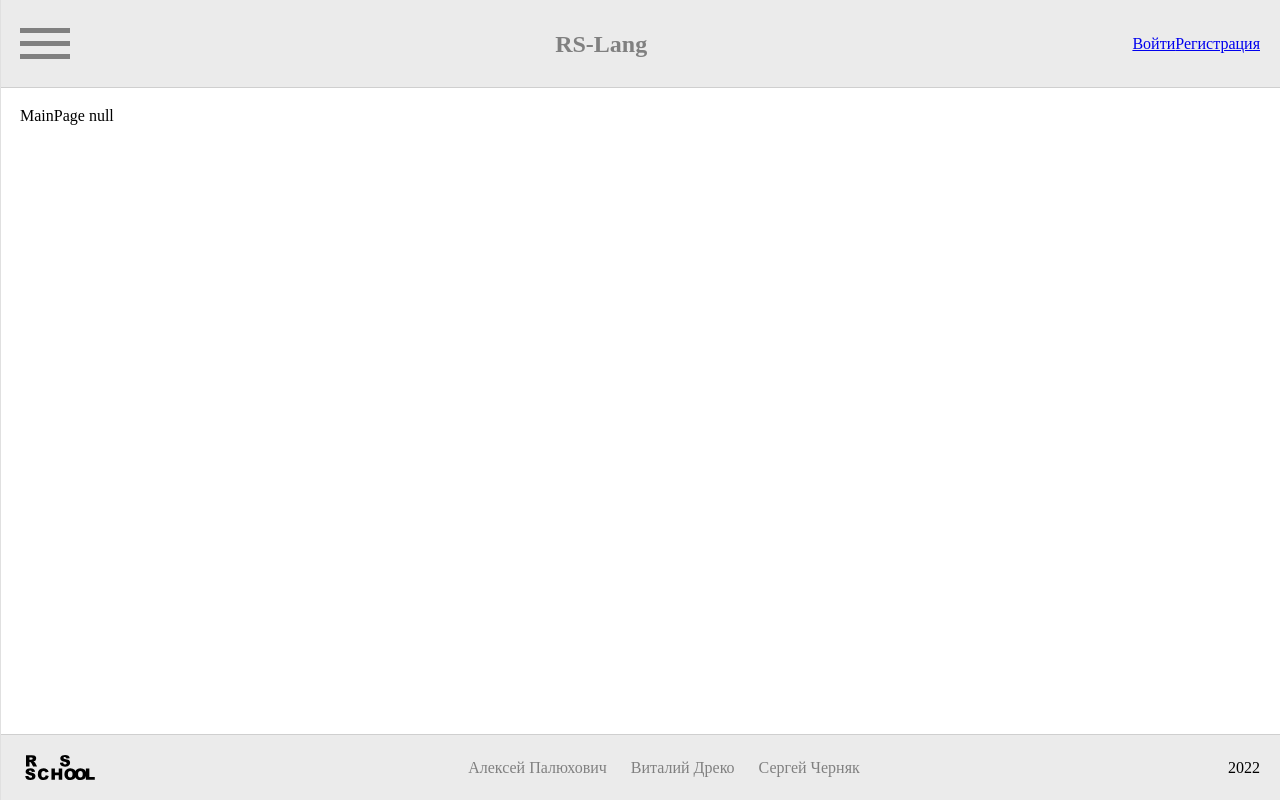
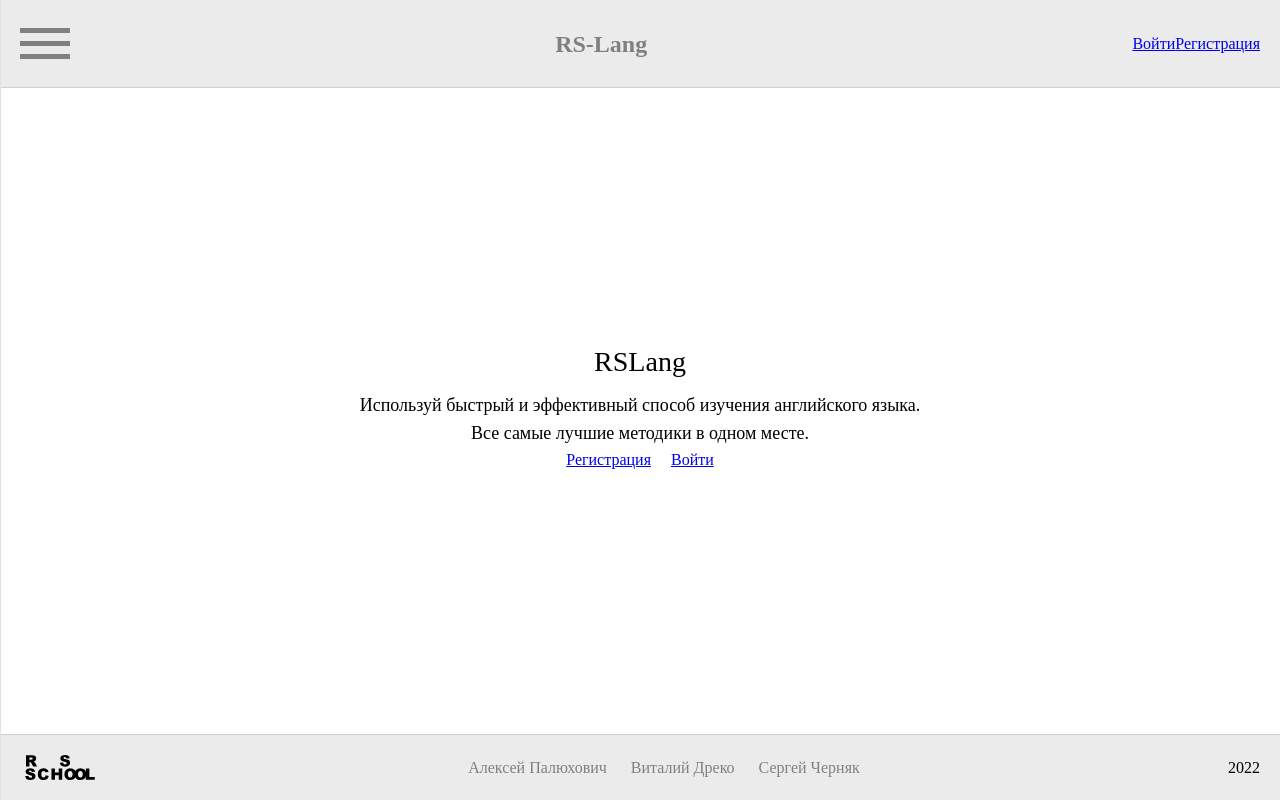
Before and after one commit to alexPalx/rs-lang, a website built with webpack: page src/index.html in a window 1280 px wide. Built offline with nearby package versions, Linux system fonts and the light colour scheme.

Commit message:
feat: implement start page and last page saving

```diff
--- a/src/api/api.ts
+++ b/src/api/api.ts
@@ -34,6 +34,7 @@ export default class API {
       });
       const content: T =
         method === RequestMethod.DELETE ? rawResponse.ok : await rawResponse.json();
+      if (!content || 'error' in content) throw new Error('Server returned an error');
       return content;
     } catch (err) {
       // TODO: Implement popup
--- a/src/common/constants.ts
+++ b/src/common/constants.ts
@@ -55,4 +55,20 @@ export default class Constants {
   };
 
   public static appName = 'RS-Lang';
+
+  private static lastPage = this.routes.main;
+
+  public static get LastPage(): string {
+    return this.lastPage;
+  }
+
+  public static set LastPage(value: string) {
+    if (!value || value === 'signin' || value === 'signup') return;
+
+    if (Object.values(this.routes).includes(value)) {
+      this.lastPage = `/${this.routes[<keyof typeof this.routes>value]}`;
+    } else {
+      this.lastPage = `/${this.routes.main}`;
+    }
+  }
 }
--- a/src/components/view/content.ts
+++ b/src/components/view/content.ts
@@ -27,7 +27,7 @@ export default class Content extends Component {
 
     switch (page) {
       case Constants.routes.main:
-        this.content = new MainPage(this.node, params);
+        this.content = new MainPage(this.node);
         break;
       case Constants.routes.ebook:
         this.content = new EbookPage(this.node, params);
--- a/src/pages/mainPage.ts
+++ b/src/pages/mainPage.ts
@@ -1,14 +1,45 @@
-import { QueryParam } from '../interfaces/types';
 import Component from '../common/component';
+import Constants from '../common/constants';
 
 export default class MainPage extends Component {
-  public wrapper: Component;
+  public content: Component<HTMLElement>;
+  public title: Component<HTMLElement>;
+  public descriptionP1: Component<HTMLElement>;
+  public descriptionP2: Component<HTMLElement>;
+  public buttonSignUp: Component<HTMLAnchorElement>;
+  public buttonSignIn: Component<HTMLAnchorElement>;
+  public buttonsBlock: Component<HTMLElement>;
 
-  public content: Component;
+  constructor(parentElement: HTMLElement) {
+    super(parentElement, 'div', 'main-wrapper');
 
-  constructor(parentElement: HTMLElement, params: QueryParam[] | null) {
-    super(parentElement);
-    this.wrapper = new Component(this.node);
-    this.content = new Component(this.wrapper.node, 'p', '', `MainPage ${JSON.stringify(params)}`);
+    this.title = new Component(this.node, 'h2', 'main-title', 'RSLang');
+    this.content = new Component(this.node, 'div', 'main-content');
+
+    this.descriptionP1 = new Component(
+      this.content.node,
+      'div',
+      'main-description-p1',
+      'Используй быстрый и эффективный способ изучения английского языка.'
+    );
+    this.descriptionP2 = new Component(
+      this.content.node,
+      'div',
+      'main-description-p2',
+      'Все самые лучшие методики в одном месте.'
+    );
+
+    this.buttonsBlock = new Component(this.content.node, 'div', 'main-buttons');
+
+    this.buttonSignUp = new Component(
+      this.buttonsBlock.node,
+      'a',
+      'main-signup-button',
+      'Регистрация'
+    );
+    this.buttonSignUp.node.href = `/${Constants.routes.signup}`;
+
+    this.buttonSignIn = new Component(this.buttonsBlock.node, 'a', 'main-signin-button', 'Войти');
+    this.buttonSignIn.node.href = `/${Constants.routes.signin}`;
   }
 }
--- a/src/pages/signInPage.ts
+++ b/src/pages/signInPage.ts
@@ -44,7 +44,12 @@ export default class AuthPage extends Component {
     this.inputPassField.node.type = 'password';
     this.inputPassField.node.placeholder = '********';
 
-    this.signInButton = new Component<HTMLButtonElement>(this.node, 'button', 'button singin-button', 'Войти');
+    this.signInButton = new Component<HTMLButtonElement>(
+      this.node,
+      'button',
+      'button singin-button',
+      'Войти'
+    );
 
     this.signInButton.node.onclick = async () => {
       const userInfo: LoginUserRequestData = {
@@ -54,7 +59,7 @@ export default class AuthPage extends Component {
       const response = await API.users.loginUser(userInfo);
       if (response) {
         this.view.ui.generateAuthBlock(true);
-        Router.goTo(new URL(`http://${window.location.host}/${Constants.routes.main}`));
+        Router.goTo(new URL(`http://${window.location.host}${Constants.LastPage}`));
       }
     };
   }
--- a/src/router/router.ts
+++ b/src/router/router.ts
@@ -1,3 +1,4 @@
+import Constants from '../common/constants';
 import View from '../components/view/view';
 import { QueryParam } from '../interfaces/types';
 
@@ -17,7 +18,6 @@ export default class Router {
   public static updateListeners(): void {
     document.querySelectorAll('[href^="/"]').forEach((item) => {
       const element = <HTMLElement>item;
-      element.onclick = null;
       element.onclick = (e: Event) => {
         e.preventDefault();
         let target = <Node>e.target;
@@ -47,6 +47,7 @@ export default class Router {
   public static goTo(path: URL): void {
     const pathString = String(path);
     window.history.pushState({ pathString }, pathString, pathString);
+    Constants.LastPage = path.pathname.slice(1);
     this.render(`${path.pathname}${path.search}`);
   }
 }
--- a/src/sass/main.scss
+++ b/src/sass/main.scss
@@ -5,4 +5,5 @@
 @import './components/groupSelect';
 @import './pages/ebook';
 @import './pages/about';
-@import 'pages/auth';
+@import './pages/auth';
+@import './pages/main-page';
--- /dev/null
+++ b/src/sass/pages/_main-page.scss
@@ -0,0 +1,30 @@
+.main-wrapper {
+    margin: 30vh auto;
+}
+
+.main-title {
+    font-size: 28px;
+    margin-bottom: 20px;
+    text-align: center;
+}
+
+.main-content {
+    gap: 10px;
+    flex-direction: column;
+    display: flex;
+}
+
+.main-description-p1,
+.main-description-p2 {
+    font-size: 18px;
+    text-align: center;
+}
+
+.main-buttons {
+    gap: 20px;
+    justify-content: center;
+    display: flex;
+}
+
+// .main-signup-button,
+// .main-signin-button {}
```
Also changed, not shown: src/pages/signUpPage.ts (+15 -3 lines).
